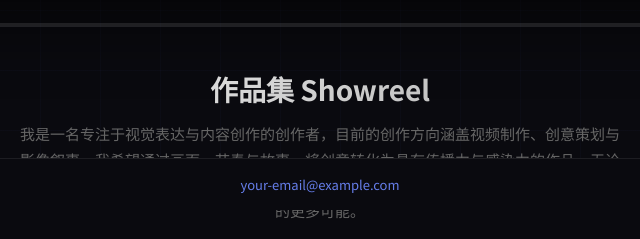
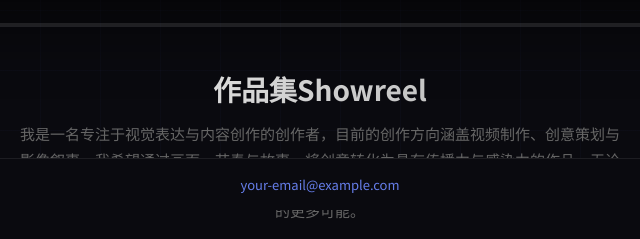
Before and after one commit to akaiblue/one, a plain HTML site: page index.html in a window 1280 px wide. Shown: the part 590-829 px from the top of the page, 320-960 px from the left. Drawn offline with Linux system fonts and the light colour scheme.

Commit message:
Update index.html

```diff
--- a/index.html
+++ b/index.html
@@ -266,7 +266,7 @@
         </div>
 
         <div class="info">
-            <h1 class="info-title" id="infoTitle">作品集 Showreel</h1>
+            <h1 class="info-title" id="infoTitle">作品集Showreel</h1>
             <p class="info-desc" id="infoDesc">我是一名专注于视觉表达与内容创作的创作者，目前的创作方向涵盖视频制作、创意策划与影像叙事。我希望通过画面、节奏与故事，将创意转化为具有传播力与感染力的作品。无论是短片、广告还是新媒体内容，我都期待在表达与体验之间找到平衡，并持续探索内容创作的更多可能。</p>
         </div>
     </div>
```
